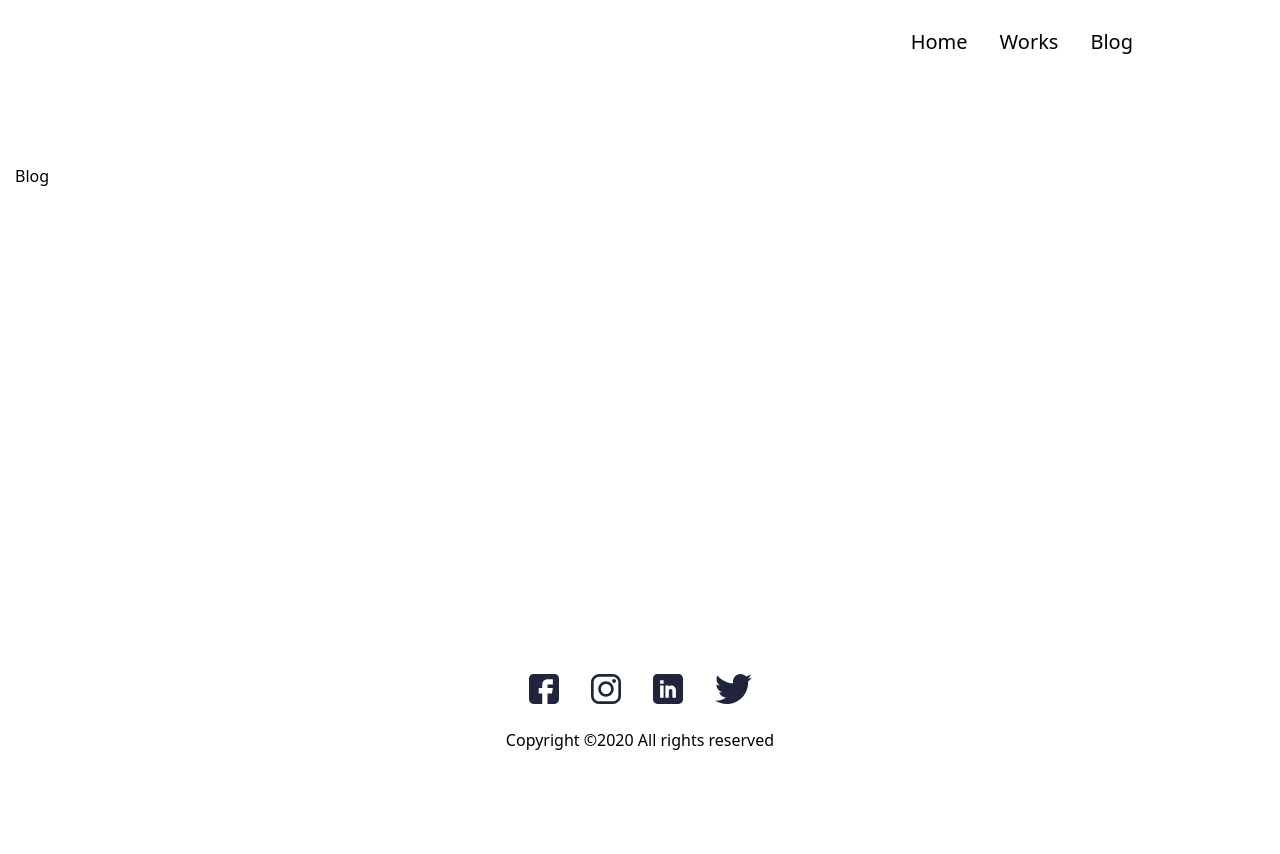
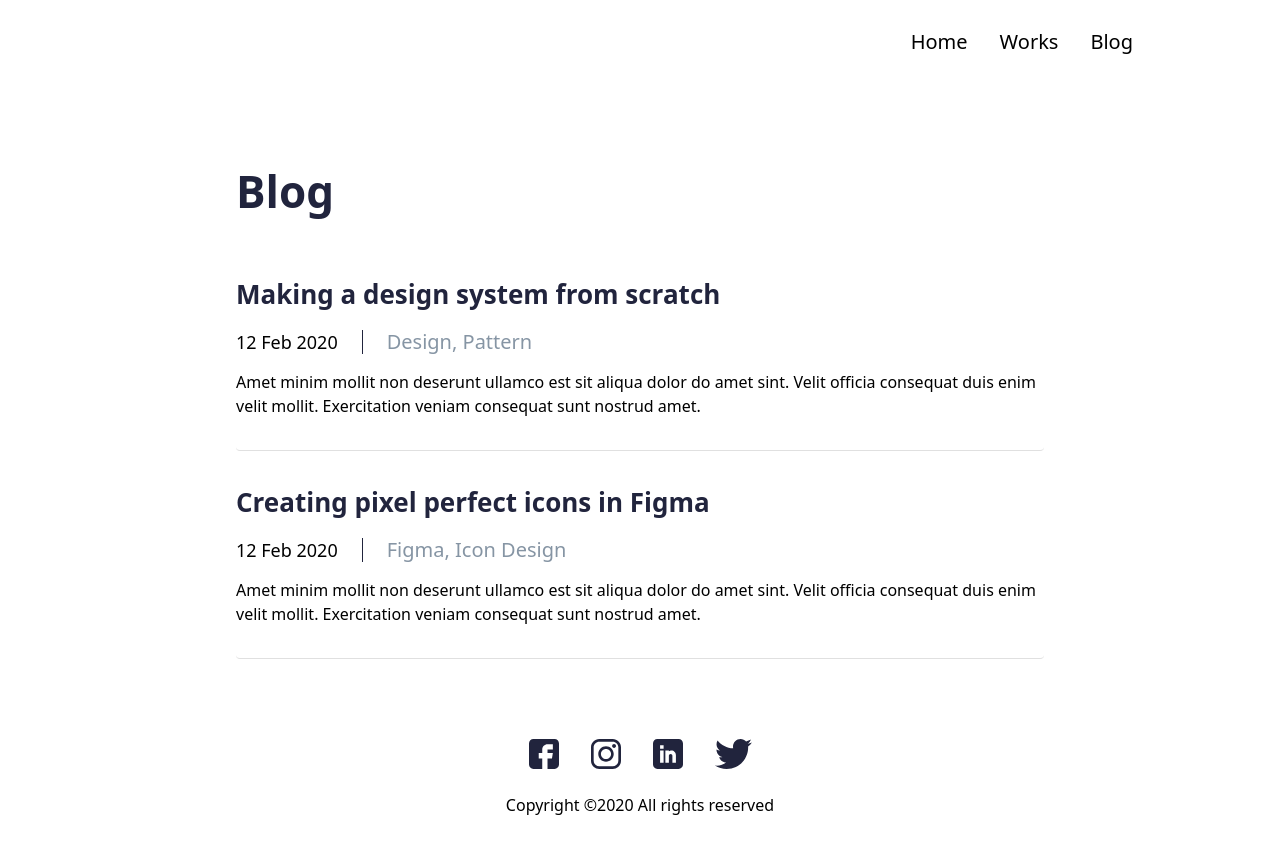
Before and after one commit to viacheslavbocharov/portfolio, a React (Vite) app in the folder apps/works/jhon-react/: page /blog in a window 1280 px wide. Shown: the top 854 px of the page. Before the commit the page ends 800 px from the top, so only its background shows below. Built offline with nearby package versions, Linux system fonts and the light colour scheme.

Commit message:
feat: add BlogCard, Blog page

```diff
--- /dev/null
+++ b/apps/works/jhon-react/src/components/BlogCard.tsx
@@ -0,0 +1,19 @@
+import type { Post } from '@/types/post';
+
+export default function PostCard({ post }: { post: Post }) {
+  return (
+    <article key={post.id} className="rounded-sm flex-1 border-b-1 border-[#E0E0E0] pb-4 sm:pb-8 mb-4 sm:mb-8">
+      <h3 className="text-item-title mb-3.5">
+        <a href="/" className="cursor-pointer">
+          {post.title}
+        </a>
+      </h3>
+      <div className="flex gap-6 items-center text-lg mb-3.5">
+        <span>{post.date}</span>
+        <span className="w-px h-6 bg-[var(--color-dark)]"></span>
+        <span className='text-muted'>{post.topic}</span>
+      </div>
+      <div>{post.description}</div>
+    </article>
+  );
+}
--- a/apps/works/jhon-react/src/pages/Blog.tsx
+++ b/apps/works/jhon-react/src/pages/Blog.tsx
@@ -1,5 +1,18 @@
+import Container from '@/components/Container';
+import BlogCard from '@/components/BlogCard';
+import type { Post } from '@/types/post';
+import { postsMock } from '@/mocks/posts';
+
 export default function Blog() {
   return (
-    <div>Blog</div>
-  )
+    <section>
+      <Container>
+        <h1 className="text-page-title mb-8 md:mb-14">Blog</h1>
+        {postsMock.map((post: Post) => (
+          <BlogCard post={post} />
+        ))}
+
+      </Container>
+    </section>
+  );
 }
```
